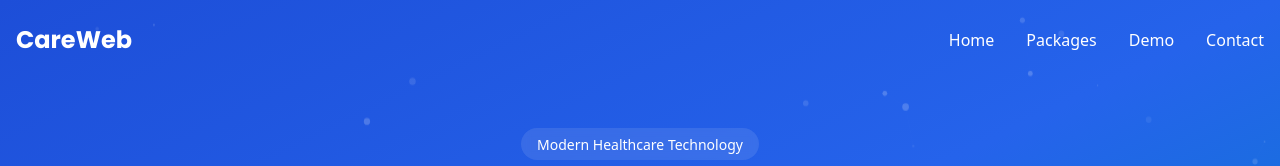
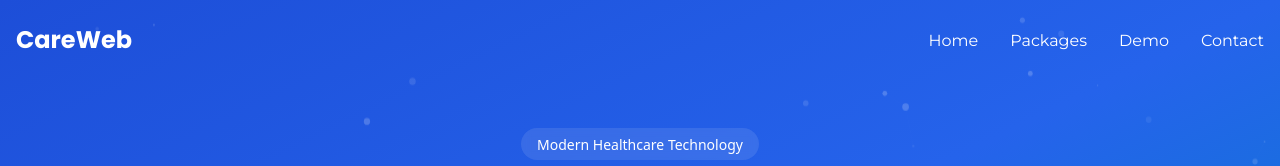
Before and after one commit to khizarrm/careweb, a Next.js app: page / in a window 1280 px wide. Shown: the top 166 px of the page. Built offline with nearby package versions, Linux system fonts and the light colour scheme.

Commit message:
small change

```diff
--- a/components/navbar.tsx
+++ b/components/navbar.tsx
@@ -48,7 +48,7 @@ export function Navbar() {
                 <li key={link.name}>
                   <Link
                     href={link.href}
-                    className={`font-medium transition-colors hover:text-blue-500 ${
+                    className={`font-montserrat transition-colors hover:text-blue-500 ${
                       isScrolled ? "text-slate-800" : "text-white"
                     }`}
                   >
```
